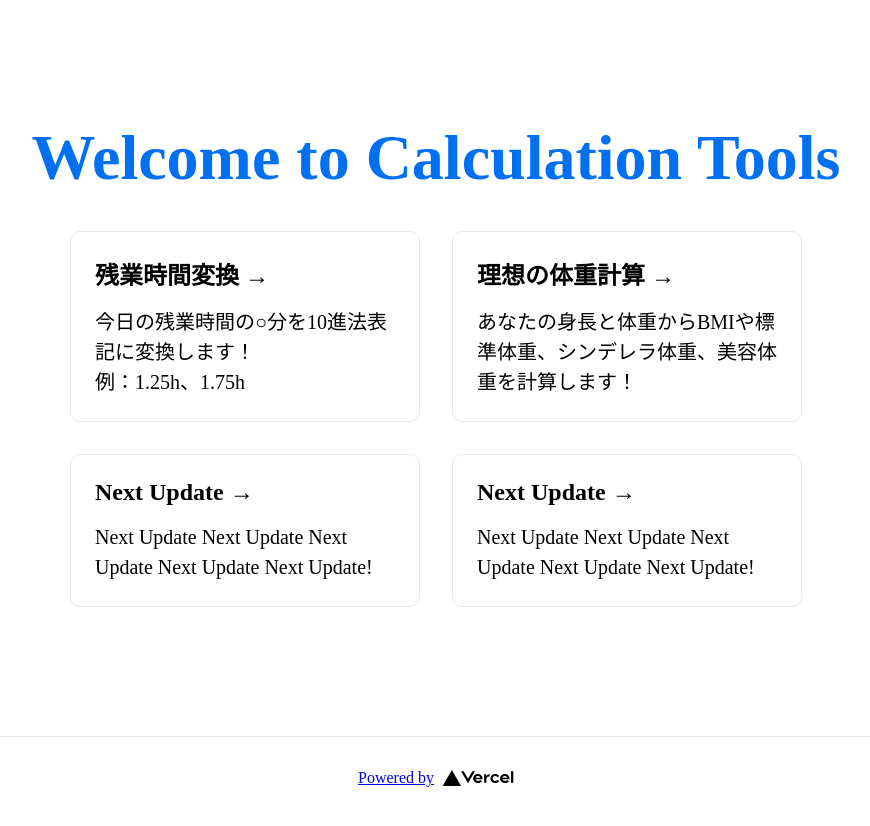
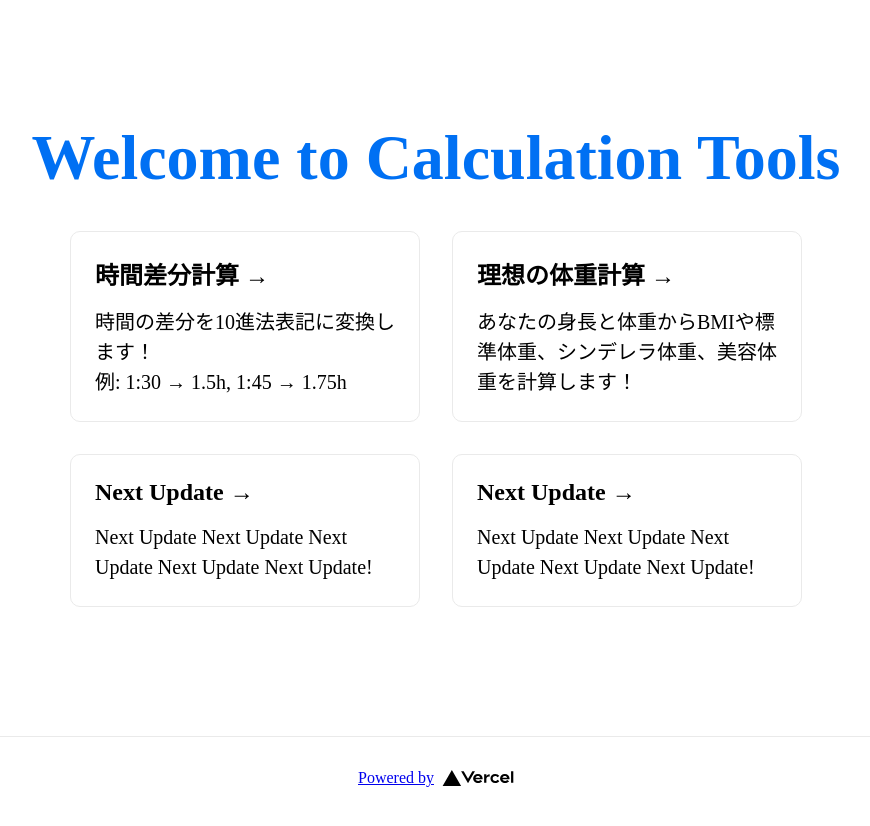
Before and after one commit to ryu-0729/calculation-tools, a Next.js app: page / in a window 1280 px wide. Shown: the whole page, without its empty margins (204-1074 px from the left). Built offline with nearby package versions, Linux system fonts and the light colour scheme.

Commit message:
fix: reword

```diff
--- a/src/pages/index.tsx
+++ b/src/pages/index.tsx
@@ -21,10 +21,10 @@ const Home: NextPage = () => {
         <div className={styles.grid}>
           <Link href="/overtime-calculations">
             <a className={styles.card}>
-              <h2>残業時間変換 &rarr;</h2>
+              <h2>時間差分計算 &rarr;</h2>
               <p>
-                今日の残業時間の○分を10進法表記に変換します！<br />
-                例：1.25h、1.75h
+                時間の差分を10進法表記に変換します！<br />
+                例: 1:30 → 1.5h, 1:45 → 1.75h
               </p>
             </a>
           </Link>
--- a/src/pages/overtime-calculations/index.tsx
+++ b/src/pages/overtime-calculations/index.tsx
@@ -9,16 +9,16 @@ const OvertimeCalculations: NextPage = () => {
   return (
     <div className={styles.container}>
       <Head>
-        <title>残業時間変換</title>
+        <title>時間差分計算</title>
       </Head>
 
       <main className={styles.main}>
         <h1 className={styles.title}>
-          残業時間変換
+          時間差分計算
         </h1>
 
         <p className={styles.description}>
-          1.30時間や1.45時間を1.50hや1.75hなどの10進法表記に変換します！
+          1:30や1:45を1.5hや1.75hなどの10進法表記に変換します！
         </p>
         <OvertimeCalculationsForm />
       </main>
```
